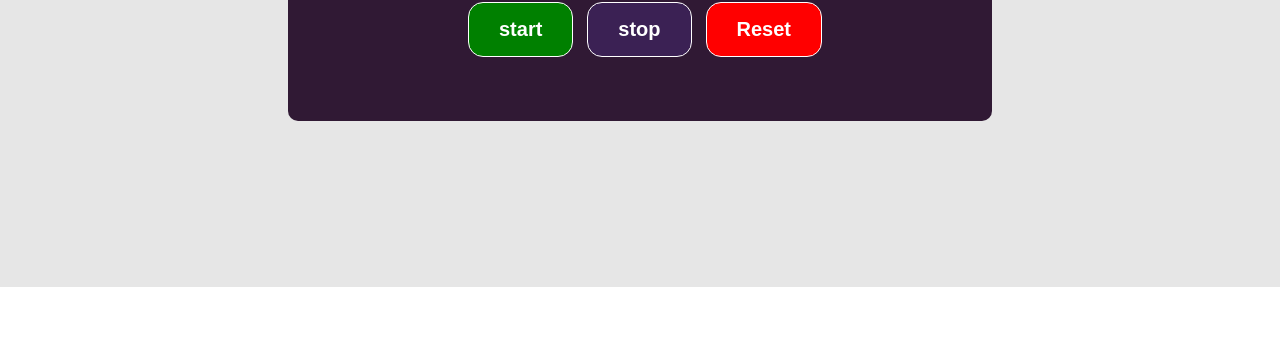
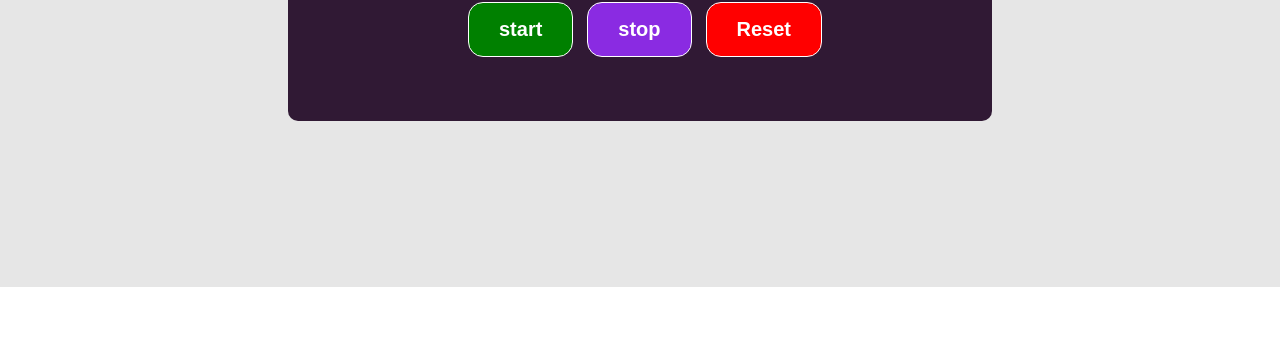
Before and after one commit to ahmedullahmern/StopWatch-Timer-usingJS, a plain HTML site: page index.html in a window 1280 px wide. Shown: the part 445-800 px from the top of the page. Drawn offline with Linux system fonts and the light colour scheme.

Commit message:
perives color aply

```diff
--- a/style.css
+++ b/style.css
@@ -53,7 +53,7 @@ h1{
     margin: 10px 0 0  10px;
 }
 #stop_btn{
-    background-color: rgb(59, 33, 84);
+    background-color: blueviolet;
     font-weight: bolder;
     font-size: 20px;
     border: 1px solid white;
```
